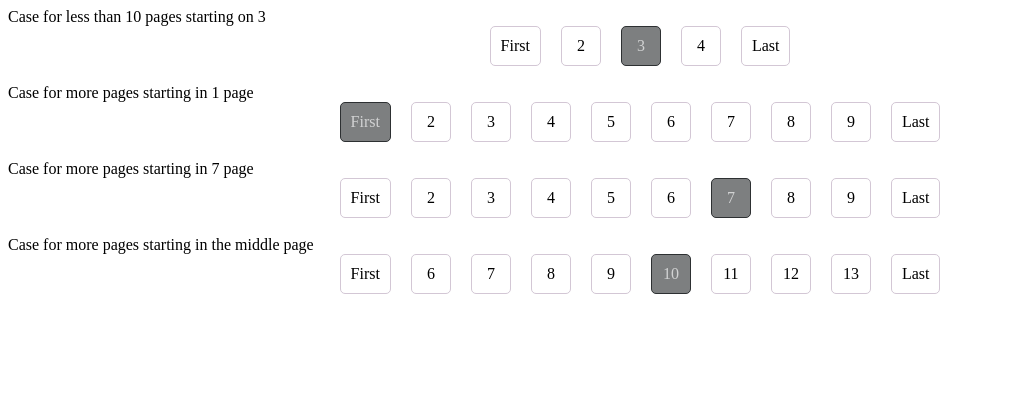
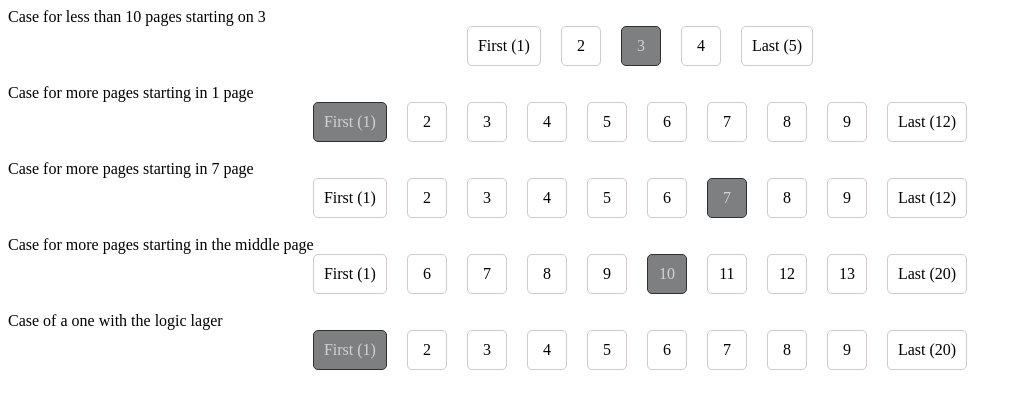
Before and after one commit to EdgarBurelo/Pagination, a React app: page / in a window 1280 px wide. Shown: the top 408 px of the page, without its empty margins (0-1022 px from the left). Built offline with nearby package versions, Linux system fonts and the light colour scheme.

Commit message:
add Effect for changing active page

```diff
--- a/src/App.tsx
+++ b/src/App.tsx
@@ -1,21 +1,28 @@
-import React from 'react';
+import React, {useState} from 'react';
 import Paginate from "./Pagination/Paginate";
 
 const App: React.FC = () => {
+    const [page, setPage] = useState(1);
+    const setPageGenCallback = (page: number) => {
+        console.log(page)
+    }
+
     return (
         <div>
             Case for less than 10 pages starting on 3
-            <Paginate currentPage={3} totalPages={5} />
+            <Paginate currentPage={3} totalPages={5} setPage={setPageGenCallback} />
             <br />
             Case for more pages starting in 1 page
-            <Paginate currentPage={1} totalPages={12} />
+            <Paginate currentPage={1} totalPages={12} setPage={setPageGenCallback} />
             <br />
             Case for more pages starting in 7 page
-            <Paginate currentPage={7} totalPages={12} />
+            <Paginate currentPage={7} totalPages={12} setPage={setPageGenCallback} />
             <br />
             Case for more pages starting in the middle page
-            <Paginate currentPage={10} totalPages={20} />
+            <Paginate currentPage={10} totalPages={20} setPage={setPageGenCallback} />
             <br />
+            Case of a one with the logic lager
+            <Paginate currentPage={page} totalPages={20} setPage={setPage} />
         </div>
     );
 };
--- a/src/Pagination/Paginate.tsx
+++ b/src/Pagination/Paginate.tsx
@@ -1,45 +1,33 @@
-import React from "react";
+import React, {useEffect} from "react";
 import "./Paginate.scss";
 import BorderedButton from "../DesignComponents/Buttons/BorderedButton";
 
 type Paginate = {
     currentPage: number
     totalPages: number
+    setPage: (pageNumber: number) => void
 }
 
 type onClickPageButton = (event: React.MouseEvent<HTMLElement> & { target: HTMLElement }) => void
 
-const Paginate: React.FC<Paginate> = ({ currentPage, totalPages }) => {
+const Paginate: React.FC<Paginate> = ({ currentPage, totalPages, setPage }) => {
     if (currentPage > totalPages) throw new Error('The current page can not be bigger that the total pages');
     const maxDisplayedPages = 10;
     const shownPages = totalPages / maxDisplayedPages > 1 ? 10 : totalPages
 
     const onClickPageButton: onClickPageButton = (event) => {
         const pageId: number = parseInt(event.target.id.split("-")[1]);
-        console.log(pageId);
+        setPage(pageId);
         // add Generic callback for the click event over any button
     }
-
-    let start:number
-    let end:number
     const differenceBetweenCurrentAndTotal = totalPages - currentPage;
 
-    if (shownPages < maxDisplayedPages) {
-        end = shownPages;
-        start = 1;
-    } else if(currentPage < shownPages) {
-        end = shownPages;
-        start = 1;
-    } else if (differenceBetweenCurrentAndTotal < shownPages / 2) {
-        end = totalPages
-        start = currentPage - (shownPages - differenceBetweenCurrentAndTotal)
-    } else if (differenceBetweenCurrentAndTotal > shownPages / 2) {
-        end = currentPage + shownPages / 2 - 1;
-        start = currentPage - shownPages / 2;
-    } else {
-        start = 1;
-        end = shownPages;
-    }
+    let [start, end] = calculateStart(shownPages, maxDisplayedPages, currentPage, differenceBetweenCurrentAndTotal, totalPages);
+
+    useEffect(() => {
+        [start, end] = calculateStart(shownPages, maxDisplayedPages, currentPage, differenceBetweenCurrentAndTotal, totalPages);
+        console.log('recalc', start, end)
+    }, [currentPage, totalPages, differenceBetweenCurrentAndTotal, maxDisplayedPages, shownPages])
 
     const buttons = generateButtons(start, end, currentPage, totalPages, onClickPageButton);
 
@@ -55,8 +43,8 @@ const Paginate: React.FC<Paginate> = ({ currentPage, totalPages }) => {
 const generateButtons = (start: number, end: number, current: number, lastPage: number, fn: onClickPageButton) => {
     const buttons = [];
     for (let i = start; i < end + 1; i++) {
-        let label = i === start ? 'First' : `${i}`
-        label = i === end ? 'Last' : label
+        let label = i === start ? `First (1)` : `${i}`
+        label = i === end ? `Last (${lastPage})` : label
 
         let id = i === start ? 1 : i;
         id = i === end ? lastPage : id
@@ -75,4 +63,33 @@ const generateButtons = (start: number, end: number, current: number, lastPage:
     return buttons;
 }
 
+const calculateStart = (
+    shownPages: number,
+    maxDisplayedPages: number,
+    currentPage: number,
+    differenceBetweenCurrentAndTotal: number,
+    totalPages: number
+): [number, number] => {
+    let start: number
+    let end: number
+
+    if (shownPages < maxDisplayedPages) {
+        end = shownPages;
+        start = 1;
+    } else if(currentPage < shownPages / 2) {
+        end = shownPages;
+        start = 1;
+    } else if (differenceBetweenCurrentAndTotal < shownPages / 2) {
+        end = totalPages
+        start = currentPage - (shownPages - differenceBetweenCurrentAndTotal)
+    } else if (differenceBetweenCurrentAndTotal > shownPages / 2) {
+        end = currentPage + shownPages / 2 - 1;
+        start = currentPage - shownPages / 2;
+    } else {
+        start = 1;
+        end = shownPages;
+    }
+    return [start, end];
+}
+
 export default Paginate;
```
